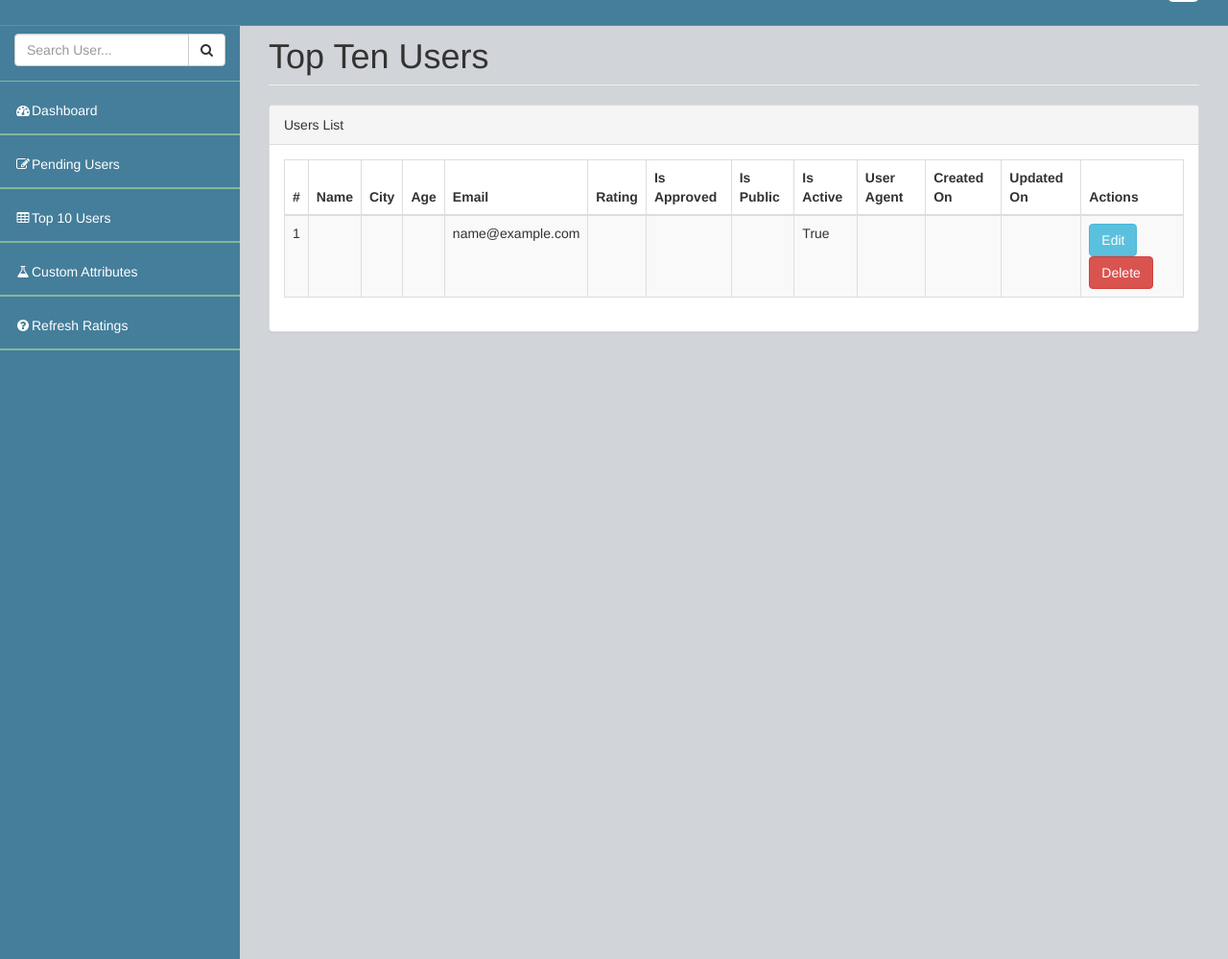
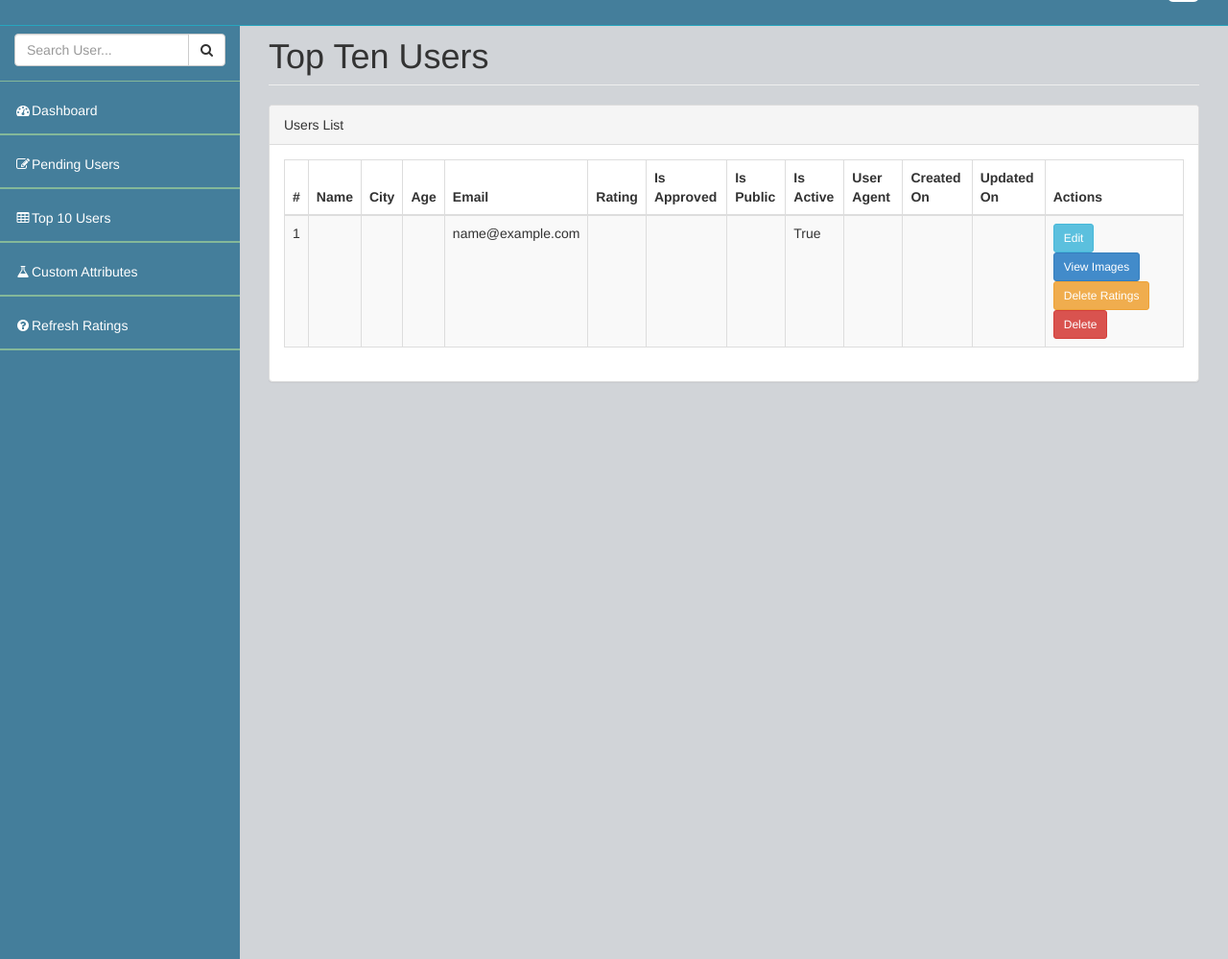
Before and after one commit to amajeed-dinCloud/impapp, a Django app: template impapp/templates/top_ten.html in a window 1280 px wide. Shown: the part 56-1055 px from the top of the page at 96% size. Run offline with Django 3.2, Linux system fonts and the light colour scheme; the template is opened without the code that fills it: values that come from a table or form of the project are taken from there, others are empty; tables that the repository leaves empty hold one stand-in row (values such as "Sample post"); parts of the project's set-up code (start-up, migrations or seed data) failed here and were passed over; some libraries are stand-ins or nearby versions.

Commit message:
user pages done.

```diff
--- a/impapp/admin_panel/urls.py
+++ b/impapp/admin_panel/urls.py
@@ -8,10 +8,12 @@ urlpatterns = [
     url(r'^custom_attributes_list', custom_attributes_list),
     url(r'^top_ten', top_ten),
     url(r'^del_user', del_user),
+    url(r'^del_ratings', del_ratings),
     url(r'^get_user', get_user),
     url(r'^update_user', update_user),
     url(r'^add_edit_attribute', add_edit_attribute),
     url(r'^del_attribute', del_attribute),
     url(r'^get_attrib', get_attrib),
+    url(r'^get_images', get_images),
 
 ]
--- a/impapp/static/admin_panel/scripts/userOperations.js
+++ b/impapp/static/admin_panel/scripts/userOperations.js
@@ -2,15 +2,21 @@
  * Created by Abdul on 6/20/2016.
  */
 
-function delete_user(user_id){
+function delete_user(user_id,url_path){
    if(confirm("This action will delete user and its all images."))
    {
-       var url_path = "{{ request.path }}"
        window.open("/panel/del_user?user_id="+user_id+"&redirect_url="+url_path,"_self")
    }
    }
 
-function populate_modal(user_id){
+function delete_ratings(user_id,url_path){
+   if(confirm("This action will delete user's all ratings."))
+   {
+       window.open("/panel/del_ratings?user_id="+user_id+"&redirect_url="+url_path,"_self")
+   }
+   }
+
+function populate_modal(user_id,redirect_url){
     $.get( "/panel/get_user?user_id="+user_id, function( data ) {
         data = JSON.parse(data,removeNulls)
         if(!$.isEmptyObject(data)){
@@ -25,7 +31,7 @@ function populate_modal(user_id){
                    '<div class="checkbox"><label><input type="checkbox" id="is_public" name="is_public">Is Public</label></div>' +
                    '<div class="checkbox"><label><input type="checkbox"  id="is_active" name="is_active">Is Active</label></div></div>'+
                    '<div class=""><input type="hidden"  id="user_id" value='+data.id+' name="user_id"></div></div>'+
-                   '<div class=""><input type="hidden"  id="redirect_url" value="{{ request.path }}" name="redirect_url"><input type="hidden"  id="redirect_url" value="{{ request.path }}" name="redirect_url"></div></div>'
+                   '<div class=""><input type="hidden"  id="redirect_url" value='+redirect_url+' name="redirect_url"></div></div>'
                    )
 
                    if(data.is_approved) $("#is_approved").prop('checked',true)
@@ -52,3 +58,26 @@ function removeNulls(key, value) {
 function post_form(){
     $("#form_update_user").submit()
 }
+
+
+
+function populate_images(user_id){
+    $.get( "/panel/get_images?user_id="+user_id, function( data ) {
+        data = JSON.parse(data,removeNulls)
+        if(!$.isEmptyObject(data)){
+                   $("#imgModalBody").empty();
+                    for(d in data){
+                   $("#imgModalBody").append('<div class="col-xs-6"><div class="form-group"><img src="'+data[d].img_url+'" alt="User Images" style="width:240px;height:400px;"></div></div></div>')
+                    }
+
+               }
+        else{
+                   $("#imgModalBody").empty();
+                   $("#imgModalBody").append('<div class="alert alert-info alert-dismissable">User has not uploaded any image yet.</div>')
+
+               }
+
+
+
+           });
+}
--- a/impapp/templates/top_ten.html
+++ b/impapp/templates/top_ten.html
@@ -54,9 +54,11 @@
                                         <td>{{ user_obj.agent }}</td>
                                         <td>{{ user_obj.created_on }}</td>
                                         <td>{{ user_obj.updated_on }}</td>
-                                        <td colspan="2"><button type="button" class="btn btn-info" data-toggle="modal"
-                                                data-target="#editModal" onclick='populate_modal("{{ user_obj.id }}")'>Edit</button>
-                                            <button type="button" class="btn btn-danger" onclick='delete_user("{{ user_obj.id }}");'>Delete</button></td>
+                                        <td colspan="2"><button type="button" class="btn btn-info btn-sm" data-toggle="modal"
+                                                data-target="#editModal" onclick='populate_modal("{{ user_obj.id }}","{{ request.path }}");'>Edit</button>
+                                        <button type="button" class="btn btn-primary btn-sm" data-toggle="modal"data-target="#imgModal" onclick='populate_images("{{ user_obj.id }}");'>View Images</button>
+                                        <button type="button" class="btn btn-warning btn-sm" onclick='delete_ratings("{{ user_obj.id }}","{{ request.path }}");'>Delete Ratings</button>
+                                        <button type="button" class="btn btn-danger btn-sm" onclick='delete_user("{{ user_obj.id }}","{{ request.path }}");'>Delete</button></td>
 
                                     </tr>
                                     {% endfor %}
@@ -87,6 +89,28 @@
                                     </div>
                                 </div>
                             </div>
+
+                            <div class="modal fade" id="imgModal" tabindex="-1" role="dialog" aria-labelledby="myModalLabel" aria-hidden="true" style="display: none;">
+                                <div class="modal-dialog">
+                                    <div class="modal-content col-lg-12">
+                                        <div class="modal-header">
+                                            <button type="button" class="close" data-dismiss="modal" aria-hidden="true">×</button>
+                                            <h4 class="modal-title" id="myModalLabel">User Images</h4>
+                                        </div>
+
+                                        {% csrf_token %}
+                                        <div class="modal-body" id="imgModalBody">
+                                            <div class="container" id="imgsDiv">
+
+                                        </div>
+
+                                        </div>
+
+                                    </div>
+                                </div>
+                            </div>
+
+
                         </div>
                     </div>
                     <!--  end  Context Classes  -->
```
Also changed, not shown: impapp/admin_panel/views.py (+36 -4 lines), impapp/templates/dashboard.html (+41 -5 lines).
